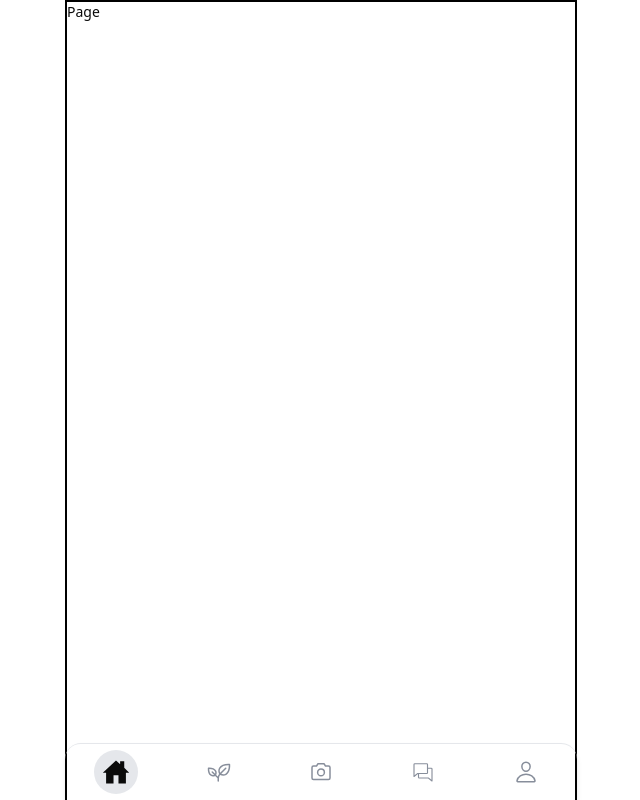
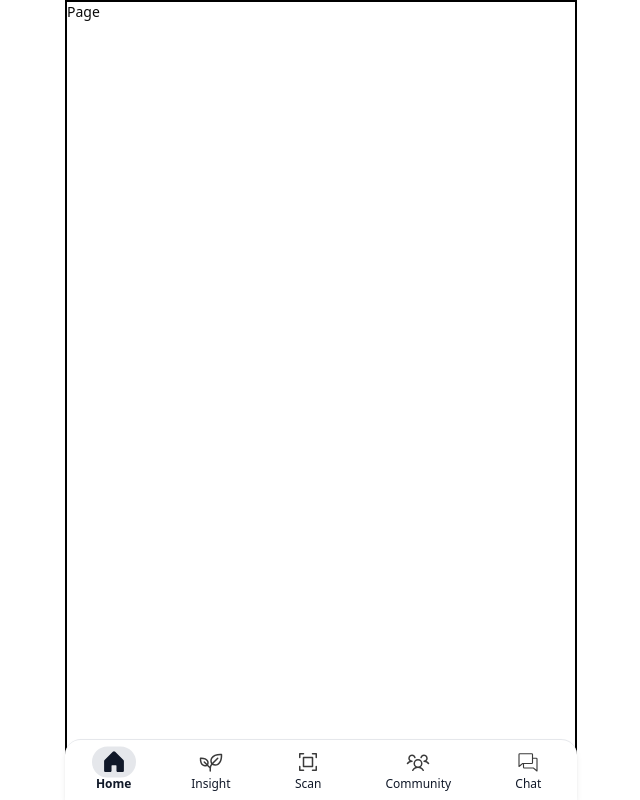
Before and after one commit to cherryjayhawk/agrinaya, a Next.js app: page /main in a window 1280 px wide. Shown: the top 800 px of the page, without its empty margins (319-959 px from the left). Built offline with nearby package versions, Linux system fonts and the light colour scheme.

Commit message:
fix: change icon and style

```diff
--- a/components/bottom-nav.tsx
+++ b/components/bottom-nav.tsx
@@ -1,48 +1,52 @@
 "use client";
 
 import {
-  IoHomeOutline,
-  IoHomeSharp,
-  IoPersonOutline,
-  IoPersonSharp,
-} from "react-icons/io5";
-import {
   PiChatsLight,
   PiChatsFill,
-  PiCamera,
-  PiCameraFill,
   PiPlant,
   PiPlantFill,
+  PiUsersThree,
+  PiUsersThreeFill,
+  PiHouse,
+  PiHouseFill,
+  PiScan,
+  PiScanFill,
 } from "react-icons/pi";
 import Link from "next/link";
 import { motion } from "motion/react";
 import { usePathname } from "next/navigation";
+import { cn } from "@/lib/utils";
 
 const navItems = [
   {
     to: "/main",
-    icon: IoHomeOutline,
-    activeIcon: IoHomeSharp,
+    icon: PiHouse,
+    activeIcon: PiHouseFill,
+    label: "Home",
   },
   {
-    to: "/main/market",
+    to: "/main/insight",
     icon: PiPlant,
     activeIcon: PiPlantFill,
+    label: "Insight",
   },
   {
-    to: "/main/camera",
-    icon: PiCamera,
-    activeIcon: PiCameraFill,
+    to: "/main/scan",
+    icon: PiScan,
+    activeIcon: PiScanFill,
+    label: "Scan",
+  },
+  {
+    to: "/main/community",
+    icon: PiUsersThree,
+    activeIcon: PiUsersThreeFill,
+    label: "Community",
   },
   {
     to: "/main/chat",
     icon: PiChatsLight,
     activeIcon: PiChatsFill,
-  },
-  {
-    to: "/main/profile",
-    icon: IoPersonOutline,
-    activeIcon: IoPersonSharp,
+    label: "Chat",
   },
 ];
 
@@ -50,12 +54,12 @@ export default function BottomNav() {
   const pathname = usePathname();
 
   return (
-    <nav className="fixed bottom-0 left-1/2 -translate-x-1/2 max-w-lg z-50 border-t border-gray-200 shadow-md rounded-t-2xl w-full">
+    <nav className="fixed bottom-0 left-1/2 -translate-x-1/2 max-w-lg z-50 bg-white border-t border-gray-200 shadow-md rounded-t-2xl w-full">
       <div className="flex justify-around py-2">
-        {navItems.map(({ to, icon: Icon, activeIcon: ActiveIcon }) => {
+        {navItems.map(({ to, icon: Icon, activeIcon: ActiveIcon, label }) => {
           const isActive = pathname === to;
           return (
-            <Link key={to} href={to}>
+            <Link key={to} href={to} className="text-center">
               <motion.div
                 layout
                 initial={false}
@@ -64,22 +68,30 @@ export default function BottomNav() {
                   opacity: isActive ? 1 : 0.8,
                 }}
                 transition={{ type: "spring", stiffness: 300, damping: 20 }}
-                className="flex flex-col items-center text-xs"
+                className="flex flex-col items-center"
               >
                 <div
-                  className={`w-10 h-10 flex items-center justify-center rounded-full ${
-                    isActive
-                      ? "bg-gray-200"
-                      : "text-gray-500"
+                  className={`w-10 h-7 flex items-center justify-center rounded-full ${
+                    isActive ? "bg-gray-200" : ""
                   }`}
                 >
                   {isActive ? (
-                    <ActiveIcon className="w-6 h-6" />
+                    <ActiveIcon className="w-6 h-6 text-gray-900" />
                   ) : (
                     <Icon className="w-6 h-6" />
                   )}
                 </div>
               </motion.div>
+              <p
+                className={cn(
+                  isActive
+                    ? "text-gray-900 font-semibold"
+                    : " font-light text-gray-900",
+                  "text-xs"
+                )}
+              >
+                {label}
+              </p>
             </Link>
           );
         })}
```
